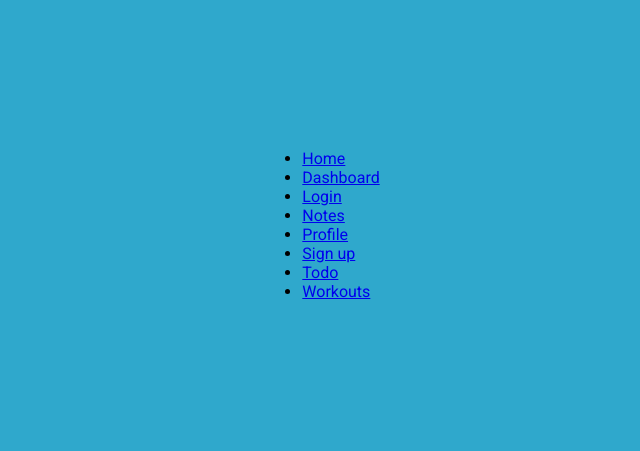
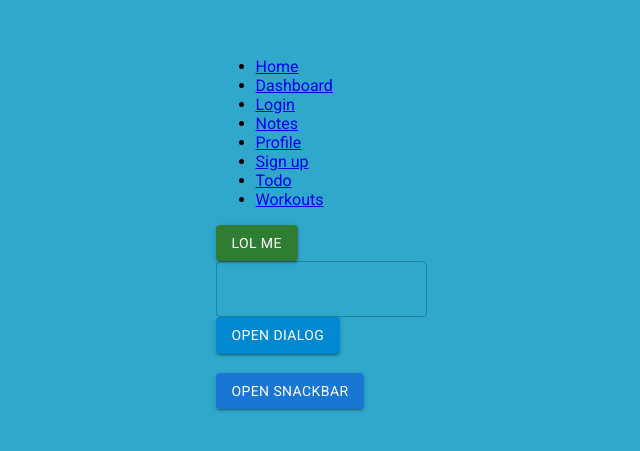
Before and after one commit to vy1406/vgym-client, a React app: page / in a window 1280 px wide. Shown: the part 175-626 px from the top of the page, without its empty margins (319-959 px from the left). Built offline with nearby package versions, Linux system fonts and the light colour scheme.

Commit message:
MUI first examples

```diff
--- a/package.json
+++ b/package.json
@@ -27,6 +27,10 @@
     "webpack-merge": "^5.10.0"
   },
   "dependencies": {
+    "@emotion/react": "^11.11.4",
+    "@emotion/styled": "^11.11.5",
+    "@mui/icons-material": "^5.15.15",
+    "@mui/material": "^5.15.15",
     "react": "^18.2.0",
     "react-dom": "^18.2.0",
     "react-router-dom": "^6.22.3"
--- /dev/null
+++ b/src/components/dialogField.js
@@ -0,0 +1,26 @@
+import React from "react";
+import { Button,Dialog,DialogTitle,DialogActions,DialogContent} from "@mui/material";
+
+export default function DialogField(props) {
+
+
+    return (
+        <div>
+        <Button variant="contained" color="info" onClick={props.handleClick}>
+          Open Dialog
+        </Button>
+        <Dialog open={props.open} onClose={props.handleClose}>
+          <DialogTitle>{props.title}</DialogTitle>
+          <DialogContent>
+            <p>{props.text}</p>
+          </DialogContent>
+          <DialogActions>
+            <Button onClick={props.handleClose}>Close</Button>
+            <Button onClick={props.handleContinue}>Continue</Button>
+          </DialogActions>
+        </Dialog>
+      </div>
+
+    );
+
+}
--- /dev/null
+++ b/src/components/inputField.js
@@ -0,0 +1,10 @@
+import React from "react";
+import { TextField} from "@mui/material";
+
+export default function InputField(props) {
+
+    return (
+        <TextField variant="outlined" onChange={props.handleOnChange}></TextField>
+    );
+
+}
--- /dev/null
+++ b/src/components/lolButton.js
@@ -0,0 +1,12 @@
+import React from "react";
+import { Button} from "@mui/material";
+
+export default function LolButton(props) {
+
+    return (
+        <Button variant="contained" color="success" onClick={props.handleOnClick}>
+            LOL ME
+        </Button>
+    );
+
+}
--- /dev/null
+++ b/src/components/simpleSnackbar.js
@@ -0,0 +1,42 @@
+import React from "react";
+import { Button,Snackbar,Alert} from "@mui/material";
+import { useState } from "react";
+
+
+export default function SimpleSnackbar(props) {
+
+    const [open, setOpen] = useState(false);
+
+    const handleClick = () => {
+      setOpen(true);
+    };
+
+    const handleClose = (event, reason) => {
+      if (reason === 'clickaway') {
+        return;
+      }
+
+      setOpen(false);
+    };
+
+
+
+    return (
+      <div>
+        <Button variant="contained" onClick={handleClick}>Open Snackbar</Button>
+        <Snackbar open={open} autoHideDuration={6000} onClose={handleClose}>
+          <Alert
+            onClose={handleClose}
+            severity={props.type}
+            variant="filled"
+            sx={{ width: '100%' }}
+            >
+            {props.text}
+          </Alert>
+
+
+        </Snackbar>
+      </div>
+    );
+
+}
--- a/src/pages/Dummy/index.js
+++ b/src/pages/Dummy/index.js
@@ -1,7 +1,41 @@
 import React from 'react';
 import { Link } from 'react-router-dom';
 import { ROUTES } from '../../routerConfig';
+import LolButton from '../../components/lolButton';
+import InputField from '../../components/inputField';
+import DialogButton from '../../components/dialogField';
+import { useState } from 'react';
+import DialogField from '../../components/dialogField';
+import Snackbar from '../../components/simpleSnackbar';
 function Dummy(){
+    const [open, setOpen] = useState(false);
+    const dialogTitle = "Dummy Title";
+    const dialogText = "Dummy Text";
+    const snackbarButtonType = "error";
+    const snackbarText = "Snackbar Dummy";
+
+    const handleInputFieldChange = (e) => {
+        console.log(e.target.value);
+    }
+
+    const handleLolButtonClick = () => {
+        alert("LOL!!!");
+    };
+
+
+
+    const handleDialogClickOpen = () => {
+        setOpen(true);
+    }
+
+    const handleDialogClickClose = () => {
+        setOpen(false);
+    };
+
+    const handleDialogClickContinue = ()=> {
+        setOpen(false);
+        console.log("Continue was pressed!");
+    }
 
     return <>
     <ul>
@@ -31,6 +65,21 @@ function Dummy(){
         </li>
     </ul>
 
+    <LolButton handleOnClick={handleLolButtonClick}/>
+    <br/>
+    <InputField handleOnChange={handleInputFieldChange}/>
+    <br/>
+    <DialogField
+     handleClick={handleDialogClickOpen}
+     handleClose={handleDialogClickClose}
+     handleContinue={handleDialogClickContinue}
+     open={open}
+     title={dialogTitle}
+     text={dialogText}
+     />
+     <br/>
+     <Snackbar type={snackbarButtonType} text={snackbarText}/>
+
 
     </>
 }
```
Also changed, not shown: 1 other file (tests, documents, lock files or other folders).
